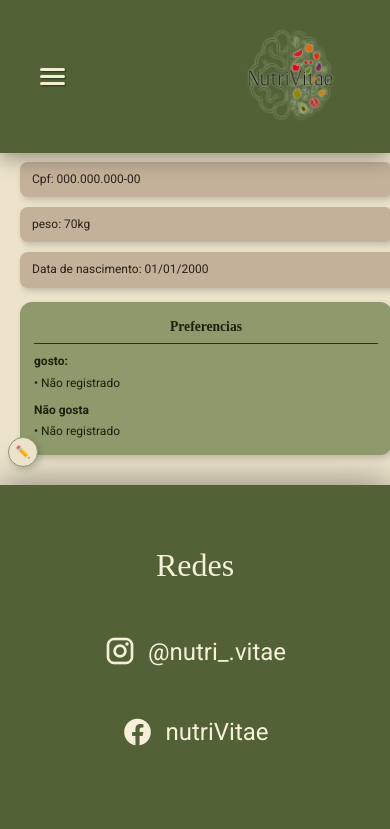
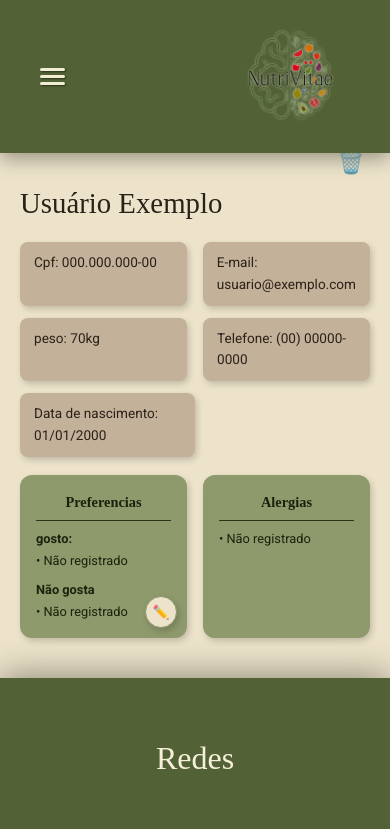
Before and after one commit to nutriVitae-hack2026/nutriVitae, a Vue app: page /login in a window 390 px wide. Shown: the top 829 px of the page. Built offline with nearby package versions, Linux system fonts and the light colour scheme; a web font is replaced by a local one.

Commit message:
feat: melhorias na responsividade e ajustes de estilo em componentes de login e agendamento

```diff
--- a/src/components/LoginUsuario/CadastroView.vue
+++ b/src/components/LoginUsuario/CadastroView.vue
@@ -100,8 +100,9 @@ const submitCadastro = () => {
 <style scoped>
 .cadastro-wrapper {
   position: relative;
-  min-width: 800px;
-  margin: 30px auto;
+  max-width: 900px;
+  /* Espaçamento no topo para não cobrir o formulário */
+  margin: 120px auto 40px auto;
   padding: 0 20px;
   box-sizing: border-box;
 }
@@ -110,7 +111,7 @@ const submitCadastro = () => {
   display: flex;
   justify-content: space-between;
   align-items: flex-start;
-  margin-bottom: 16px;
+  margin-bottom: 24px;
 }
 
 .main-heading {
@@ -122,29 +123,21 @@ const submitCadastro = () => {
 
 .welcome-badge {
   position: relative;
-  max-width: 850px;
-  margin: 0 auto;
-  padding: 20px;
-  min-height: 160px;
 }
+
+/* Removido o position: fixed para evitar sobreposição nos inputs */
 .serif-Title {
-  position: fixed;
-  top: 0;
-  right: 0;
+  position: absolute;
+  top: -120px;
+  right: -20px;
   background-color: #73441b;
   color: #f2ebd9;
-  padding: 30px 100px 30px 50px;
+  padding: 30px 60px 30px 40px;
   border-radius: 0 0 0 130px;
   box-shadow: -4px 4px 8px rgba(0, 0, 0, 0.2);
   text-align: center;
-  z-index: 10;
-}
-.welcome-badge h2 {
-  position: fixed;
-  color: #f1edd2;
-  font-size: 50px;
-  text-align: right;
-  line-height: 1.1;
+  font-size: 1.8rem;
+  line-height: 1.2;
 }
 
 .form-grid {
@@ -160,7 +153,7 @@ const submitCadastro = () => {
 }
 
 .right-col {
-  margin-top: 18px;
+  margin-top: 0; /* Ajustado para alinhar perfeitamente com a coluna esquerda */
 }
 
 .footer-passwords {
@@ -174,19 +167,19 @@ const submitCadastro = () => {
   position: relative;
   background-color: #d1bfa5;
   border-radius: 8px;
-  padding: 20px 12px;
+  padding: 12px 16px; /* Reduzido levemente o padding vertical para evitar excesso de altura */
   box-shadow: 2px 3px 6px rgba(0, 0, 0, 0.15);
   display: flex;
   align-items: center;
   justify-content: space-between;
   width: 100%;
-  margin-bottom: 10px;
+  box-sizing: border-box;
 }
 
 .label-text {
   color: #333f34;
   font-weight: 600;
-  font-size: 0.8rem;
+  font-size: 0.85rem;
 }
 
 .input-pill input {
@@ -194,7 +187,7 @@ const submitCadastro = () => {
   background: transparent;
   outline: none;
   width: 100%;
-  font-size: 0.8rem;
+  font-size: 0.85rem;
   color: #333f34;
   margin-left: 8px;
 }
@@ -237,8 +230,8 @@ const submitCadastro = () => {
   color: #333f34;
   border: none;
   border-radius: 8px;
-  padding: 10px 24px;
-  font-size: 0.8rem;
+  padding: 12px 28px;
+  font-size: 0.9rem;
   font-weight: 600;
   cursor: pointer;
   box-shadow: 2px 3px 6px rgba(0, 0, 0, 0.18);
--- a/src/components/LoginUsuario/DeletarPerfilView.vue
+++ b/src/components/LoginUsuario/DeletarPerfilView.vue
@@ -125,9 +125,10 @@ const confirmarExclusao = () => {
 
 <style scoped>
 .deletar-container {
-   position: relative;
-  min-width: 800px;
-  margin: 30px auto;
+  position: relative;
+  max-width: 850px;
+  /* Margem de topo para evitar que o Header cubra o conteúdo */
+  margin: 110px auto 40px auto;
   padding: 0 20px;
   box-sizing: border-box;
 }
@@ -159,12 +160,13 @@ const confirmarExclusao = () => {
 .input-pill {
   background-color: #D1BFA5;
   border-radius: 8px;
-  padding: 20px 12px;
+  padding: 12px 14px;
   box-shadow: 2px 3px 6px rgba(0, 0, 0, 0.15);
   color: #73441B;
-  font-size: 15px;
+  font-size: 0.85rem;
   width: 50%;
-   margin-bottom: 20px;
+  margin-bottom: 0; /* Removido para manter alinhamento uniforme com as linhas */
+  box-sizing: border-box;
 }
 
 .label-text {
@@ -185,12 +187,12 @@ const confirmarExclusao = () => {
   padding: 14px;
   box-shadow: 2px 3px 6px rgba(0, 0, 0, 0.15);
   color: #F1EDD2;
-  font-size: 0.75rem;
+  font-size: 0.8rem;
 }
 
 .card-title {
   text-align: center;
-  font-size: 0.85rem;
+  font-size: 0.9rem;
 }
 
 .card-divider {
@@ -203,6 +205,7 @@ const confirmarExclusao = () => {
 ul {
   list-style: none;
   padding-left: 0;
+  margin: 0;
 }
 
 .mt-2 {
@@ -219,7 +222,7 @@ ul {
   border: none;
   border-radius: 8px;
   padding: 10px 20px;
-  font-size: 0.8rem;
+  font-size: 0.85rem;
   font-weight: 600;
   cursor: pointer;
   box-shadow: 2px 3px 6px rgba(0, 0, 0, 0.18);
@@ -249,21 +252,24 @@ ul {
   max-width: 420px;
   text-align: center;
   color: #333F34;
+  box-shadow: 0 4px 12px rgba(0, 0, 0, 0.25);
 }
 
 .input-modal input {
   width: 100%;
-  padding: 10px;
+  padding: 10px 12px;
   border-radius: 8px;
   border: none;
+  outline: none;
   background-color: #D1BFA5;
   color: #333F34;
-  font-size: 0.75rem;
+  font-size: 0.85rem;
   margin-bottom: 20px;
+  box-sizing: border-box;
 }
 
 .input-modal input::placeholder {
-  color: #333F34;
+  color: #555;
 }
 
 .modal-actions {
--- a/src/components/LoginUsuario/EditarPerfilView.vue
+++ b/src/components/LoginUsuario/EditarPerfilView.vue
@@ -101,9 +101,10 @@ const salvar = () => {
 
 <style scoped>
 .editar-container {
-   position: relative;
-  min-width: 800px;
-  margin: 30px auto;
+  position: relative;
+  max-width: 850px;
+  /* Espaçamento superior suficiente para o Header fixo */
+  margin: 10px auto 40px auto;
   padding: 0 20px;
   box-sizing: border-box;
 }
@@ -132,19 +133,20 @@ const salvar = () => {
 .input-pill {
   background-color: #D1BFA5;
   border-radius: 8px;
-  padding: 15px 12px;
+  padding: 12px 14px;
   box-shadow: 2px 3px 6px rgba(0, 0, 0, 0.15);
   display: flex;
   align-items: center;
   justify-content: space-between;
   width: 100%;
-   margin-bottom: 15px;
+  margin-bottom: 12px;
+  box-sizing: border-box;
 }
 
 .label-text {
   color: #333F34;
   font-weight: 600;
-  font-size: 15px;
+  font-size: 0.9rem;
 }
 
 .label-text-card {
@@ -157,7 +159,7 @@ const salvar = () => {
   background: transparent;
   outline: none;
   width: 100%;
-  font-size: 0.8rem;
+  font-size: 0.85rem;
   color: #333F34;
   margin-left: 8px;
 }
@@ -173,7 +175,7 @@ const salvar = () => {
   padding: 14px;
   box-shadow: 2px 3px 6px rgba(0, 0, 0, 0.15);
   color: #F1EDD2;
-  font-size: 0.75rem;
+  font-size: 0.8rem;
 }
 
 .card-edit {
@@ -196,6 +198,7 @@ const salvar = () => {
 ul {
   list-style: none;
   padding-left: 0;
+  margin: 0;
 }
 
 .mt-2 {
@@ -208,7 +211,7 @@ ul {
   justify-content: center;
   align-items: center;
   gap: 16px;
-  margin-top: 14px;
+  margin-top: 20px;
 }
 
 .btn-pill {
@@ -217,7 +220,7 @@ ul {
   border: none;
   border-radius: 8px;
   padding: 10px 24px;
-  font-size: 0.8rem;
+  font-size: 0.85rem;
   font-weight: 600;
   cursor: pointer;
   box-shadow: 2px 3px 6px rgba(0, 0, 0, 0.18);
--- a/src/components/LoginUsuario/PerfilView.vue
+++ b/src/components/LoginUsuario/PerfilView.vue
@@ -116,31 +116,33 @@ const salvarAlteracoes = (novosDados) => {
 
 <style scoped>
 .perfil-container {
- position: relative;
-  min-width: 800px;
-  margin: 30px auto;
+  position: relative;
+  max-width: 900px;
+  /* Espaçamento superior suficiente para o Header fixo */
+  margin: 120px auto 40px auto;
   padding: 0 20px;
   box-sizing: border-box;
 }
 
 .delete-icon-btn {
   position: absolute;
-  top: 0;
+  top: -40px;
   right: 20px;
   background: none;
   border: none;
-  font-size: 1.2rem;
+  font-size: 1.4rem;
   cursor: pointer;
+  z-index: 5;
 }
 
 .profile-header {
   display: flex;
   align-items: center;
-  margin-bottom: 16px;
+  margin-bottom: 24px;
 }
 
 .user-name {
-  font-size: 1.8rem;
+  font-size: 2rem;
   font-weight: 500;
   color: #73441B;
 }
@@ -148,7 +150,7 @@ const salvarAlteracoes = (novosDados) => {
 .info-row {
   display: flex;
   gap: 20px;
-  margin-bottom: 30px;
+  margin-bottom: 16px; /* Reduzido levemente para um espaçamento mais uniforme */
 }
 
 .info-box, .small-box {
@@ -158,11 +160,12 @@ const salvarAlteracoes = (novosDados) => {
 .input-pill {
   background-color: #D1BFA5;
   border-radius: 8px;
-  padding: 20px 12px;
+  padding: 14px 16px; /* Ajustado o padding para alinhar com os outros campos do sistema */
   box-shadow: 2px 3px 6px rgba(0, 0, 0, 0.15);
   color: #73441B;
-  font-size: 15px;
+  font-size: 0.95rem;
   font-weight: 500;
+  box-sizing: border-box;
 }
 
 .label-text {
@@ -174,22 +177,22 @@ const salvarAlteracoes = (novosDados) => {
   display: grid;
   grid-template-columns: 1fr 1fr;
   gap: 16px;
-  margin-top: 14px;
+  margin-top: 20px;
 }
 
 .green-card {
   background-color: #9A9E70;
   border-radius: 12px;
-  padding: 14px;
+  padding: 16px;
   box-shadow: 2px 3px 6px rgba(0, 0, 0, 0.15);
   position: relative;
   color: #F1EDD2;
-  font-size: 0.75rem;
+  font-size: 0.85rem;
 }
 
 .card-title {
   text-align: center;
-  font-size: 0.85rem;
+  font-size: 1rem;
 }
 
 .card-divider {
@@ -215,18 +218,19 @@ ul {
 
 .floating-edit-btn {
   position: absolute;
-  bottom: -30px;
-  left: -30px;
+  bottom: 12px;
+  right: 12px; /* Ajustado a posição para dentro do card, evitando estourar as margens da página */
+  left: auto;
   background-color: #F1EDD2;
   border: 1px solid #9A9E70;
-  width: 32px;
-  height: 32px;
+  width: 36px;
+  height: 36px;
   border-radius: 50%;
   box-shadow: 2px 3px 6px rgba(0, 0, 0, 0.18);
   cursor: pointer;
   display: flex;
   align-items: center;
   justify-content: center;
-  font-size: 0.8rem;
+  font-size: 0.9rem;
 }
 </style>
--- a/src/components/LoginUsuario/index.vue
+++ b/src/components/LoginUsuario/index.vue
@@ -87,21 +87,23 @@ onMounted(() => {
 
 <style scoped>
 .perfil-container {
- position: relative;
-  min-width: 800px;
-  margin: 30px auto;
+  position: relative;
+  max-width: 850px;
+  /* Margem superior para livrar o Header fixo */
+  margin: 110px auto 40px auto;
   padding: 0 20px;
   box-sizing: border-box;
 }
 
 .delete-icon-btn {
   position: absolute;
-  top: 0;
+  top: -30px;
   right: 20px;
   background: none;
   border: none;
-  font-size: 1.2rem;
+  font-size: 1.3rem;
   cursor: pointer;
+  z-index: 5;
 }
 
 .profile-header {
@@ -119,13 +121,10 @@ onMounted(() => {
 .info-row {
   display: flex;
   gap: 16px;
-  margin-bottom: 10px;
+  margin-bottom: 12px;
 }
 
-.info-box {
-  width: 50%;
-}
-
+.info-box,
 .small-box {
   width: 50%;
 }
@@ -133,34 +132,35 @@ onMounted(() => {
 .input-pill {
   background-color: #C3B199;
   border-radius: 8px;
-  padding: 8px 12px;
+  padding: 10px 14px;
   box-shadow: 2px 3px 6px rgba(0, 0, 0, 0.18);
   color: #2b2118;
-  font-size: 0.75rem;
+  font-size: 0.85rem;
   font-weight: 500;
+  box-sizing: border-box;
 }
 
 .cards-grid {
   display: grid;
   grid-template-columns: 1fr 1fr;
   gap: 16px;
-  margin-top: 14px;
+  margin-top: 18px;
 }
 
 .green-card {
   background-color: #8E996C;
   border-radius: 12px;
-  padding: 14px;
+  padding: 16px;
   box-shadow: 2px 3px 6px rgba(0, 0, 0, 0.18);
   position: relative;
   color: #1a220c;
-  font-size: 0.75rem;
+  font-size: 0.8rem;
 }
 
 .card-title {
   text-align: center;
   font-weight: 600;
-  font-size: 0.85rem;
+  font-size: 0.9rem;
 }
 
 .card-divider {
@@ -187,18 +187,19 @@ ul {
 
 .floating-edit-btn {
   position: absolute;
-  bottom: -12px;
-  left: -12px;
+  bottom: 10px;
+  right: 10px; /* Ajustado para dentro do card no canto inferior direito */
+  left: auto;
   background-color: #ECE3CA;
   border: 1px solid #8E996C;
-  width: 30px;
-  height: 30px;
+  width: 32px;
+  height: 32px;
   border-radius: 50%;
   box-shadow: 2px 3px 6px rgba(0, 0, 0, 0.18);
   cursor: pointer;
   display: flex;
   align-items: center;
   justify-content: center;
-  font-size: 0.75rem;
+  font-size: 0.85rem;
 }
 </style>
--- a/src/components/consultas/agendamentoComponent.vue
+++ b/src/components/consultas/agendamentoComponent.vue
@@ -6,67 +6,27 @@ import { useAuth } from '@/composables/useAuth'
 const router = useRouter()
 const { usuarioLogado, isPaciente, isProfissional, carregarUsuario } = useAuth()
 
-// 1. Listas de Cadastrados no Sistema
 const listaProfissionais = ref([
-  {
-    id: 1,
-    nome: 'Dra. Carolina Paz Alencar',
-    telefone: '(47) 99999-1111',
-    email: 'carolina@email.com',
-    foto: '/public/usuarios/carolina-user.png'
-  },
-  {
-    id: 2,
-    nome: 'Dr. Alexandre Xavier',
-    telefone: '(47) 99999-2222',
-    email: 'alexandre@email.com',
-    foto: '/public/usuarios/alexandre-user.png'
-  },
-  {
-    id: 3,
-    nome: 'Dra. Fabiana Oliveira',
-    telefone: '(47) 99999-3333',
-    email: 'fabiana@email.com',
-    foto: '/public/usuarios/fabiana-user.png'
-  }
+  { id: 1, nome: 'Dra. Carolina Paz Alencar', telefone: '(47) 99999-1111', email: 'carolina@email.com', foto: '/usuarios/carolina-user.png' },
+  { id: 2, nome: 'Dr. Alexandre Xavier', telefone: '(47) 99999-2222', email: 'alexandre@email.com', foto: '/usuarios/alexandre-user.png' },
+  { id: 3, nome: 'Dra. Fabiana Oliveira', telefone: '(47) 99999-3333', email: 'fabiana@email.com', foto: '/usuarios/fabiana-user.png' }
 ])
 
 const listaPacientes = ref([
-  {
-    id: 101,
-    nome: 'Gabriel Lima da Costa',
-    telefone: '(47) 98888-1111',
-    email: 'gabriel@email.com',
-    foto: '/public/usuarios/gabriel-user(1).png'
-  },
-  {
-    id: 102,
-    nome: 'Amanda de Sousa Lima',
-    telefone: '(47) 98888-2222',
-    email: 'amanda@email.com',
-    foto: '/public/usuarios/amanda-user.png'
-  },
-  {
-    id: 103,
-    nome: 'Carlos Eduardo da Silva',
-    telefone: '(47) 98888-3333',
-    email: 'carlos@email.com',
-    foto: '/public/usuarios/eduardo-user.png'
-  }
+  { id: 101, nome: 'Gabriel Lima da Costa', telefone: '(47) 98888-1111', email: 'gabriel@email.com', foto: '/usuarios/gabriel-user(1).png' },
+  { id: 102, nome: 'Amanda de Sousa Lima', telefone: '(47) 98888-2222', email: 'amanda@email.com', foto: '/usuarios/amanda-user.png' },
+  { id: 103, nome: 'Carlos Eduardo da Silva', telefone: '(47) 98888-3333', email: 'carlos@email.com', foto: '/usuarios/eduardo-user.png' }
 ])
 
-// Variáveis para guardar IDs selecionados nos dropdowns
 const profissionalSelecionadoId = ref('')
 const pacienteSelecionadoId = ref('')
 
-// Estrutura do agendamento
 const agendamento = ref({
-  usuario: { nome: '', telefone: '', email: '', foto: null },
-  profissional: { nome: '', telefone: '', email: '', foto: null },
+  usuario: { nome: '', telefone: '', email: '', foto: null, senha: '' },
+  profissional: { nome: '', telefone: '', email: '', foto: null, senha: '' },
   consulta: { data: '', horario: '', tipo: 'Presencial' }
 })
 
-// Carrega os dados do usuário autenticado assim que o componente entra na tela
 onMounted(() => {
   carregarUsuario()
 
@@ -76,20 +36,21 @@ onMounted(() => {
         nome: usuarioLogado.value.nome || '',
         telefone: usuarioLogado.value.telefone || '',
         email: usuarioLogado.value.email || '',
-        foto: usuarioLogado.value.foto || null
+        foto: usuarioLogado.value.foto || null,
+        senha: usuarioLogado.value.senha || ''
       }
     } else if (isProfissional.value) {
       agendamento.value.profissional = {
         nome: usuarioLogado.value.nome || '',
         telefone: usuarioLogado.value.telefone || '',
         email: usuarioLogado.value.email || '',
-        foto: usuarioLogado.value.foto || null
+        foto: usuarioLogado.value.foto || null,
+        senha: usuarioLogado.value.senha || ''
       }
     }
   }
 })
 
-// Converte arquivo enviado para Base64
 function converterParaBase64(arquivo, callback) {
   if (arquivo.size > 1024 * 1024) {
     alert('Selecione uma imagem menor que 1MB.')
@@ -118,7 +79,6 @@ function aoSelecionarFotoProfissional(event) {
   }
 }
 
-// Observa mudanças de seleção do Profissional (quando o paciente seleciona alguém)
 watch(profissionalSelecionadoId, (novoId) => {
   if (isPaciente.value) {
     const prof = listaProfissionais.value.find((p) => p.id === Number(novoId))
@@ -126,7 +86,6 @@ watch(profissionalSelecionadoId, (novoId) => {
   }
 })
 
-// Observa mudanças de seleção do Paciente (quando o profissional seleciona alguém)
 watch(pacienteSelecionadoId, (novoId) => {
   if (isProfissional.value) {
     const pac = listaPacientes.value.find((p) => p.id === Number(novoId))
@@ -136,7 +95,6 @@ watch(pacienteSelecionadoId, (novoId) => {
 
 function validarFormulario() {
   const { usuario, profissional, consulta } = agendamento.value
-
   if (
     !usuario.nome ||
     !usuario.telefone ||
@@ -150,7 +108,6 @@ function validarFormulario() {
     alert('Preencha ou selecione todas as informações do profissional, usuário e consulta.')
     return false
   }
-
   return true
 }
 
@@ -168,18 +125,12 @@ function agendar() {
 </script>
 
 <template>
-  <main class="container">
-    <h1>Agendar Consulta</h1>
+  <main class="agendamento-page">
+    <h1 class="main-title">Agendar Consulta</h1>
 
-    <!-- ======================================================== -->
-    <!-- MODO 1: PACIENTE LOGADO                                  -->
-    <!-- ======================================================== -->
     <template v-if="isPaciente">
-      <section>
-        <div class="divider">
-          <span>Escolha o Profissional</span>
-        </div>
-
+      <section class="section-block">
+        <div class="divider"><span>Escolha o Profissional</span></div>
         <div class="grid-form">
           <div class="input-card full-width">
             <label for="select-prof">Profissional:</label>
@@ -201,27 +152,21 @@ function agendar() {
         </div>
       </section>
 
-      <section>
-        <div class="divider">
-          <span>Seus Dados (Usuário)</span>
-        </div>
-
+      <section class="section-block">
+        <div class="divider"><span>Seus Dados (Usuário)</span></div>
         <div class="grid-form">
           <div class="input-card">
             <label for="usr-nome">Nome:</label>
             <input id="usr-nome" type="text" v-model="agendamento.usuario.nome" />
           </div>
-
           <div class="input-card">
             <label for="usr-tel">Telefone:</label>
             <input id="usr-tel" type="text" v-model="agendamento.usuario.telefone" />
           </div>
-
           <div class="input-card full-width">
             <label for="usr-email">E-mail:</label>
             <input id="usr-email" type="email" v-model="agendamento.usuario.email" />
           </div>
-
           <div class="input-card full-width">
             <label for="usr-foto">Sua Foto:</label>
             <input id="usr-foto" type="file" accept="image/*" @change="aoSelecionarFotoUsuario" />
@@ -230,31 +175,22 @@ function agendar() {
       </section>
     </template>
 
-    <!-- ======================================================== -->
-    <!-- MODO 2: PROFISSIONAL LOGADO                              -->
-    <!-- ======================================================== -->
     <template v-else-if="isProfissional">
-      <section>
-        <div class="divider">
-          <span>Seus Dados (Profissional)</span>
-        </div>
-
+      <section class="section-block">
+        <div class="divider"><span>Seus Dados (Profissional)</span></div>
         <div class="grid-form">
           <div class="input-card">
             <label for="prof-nome">Nome:</label>
             <input id="prof-nome" type="text" v-model="agendamento.profissional.nome" />
           </div>
-
           <div class="input-card">
             <label for="prof-tel">Telefone:</label>
             <input id="prof-tel" type="text" v-model="agendamento.profissional.telefone" />
           </div>
-
           <div class="input-card full-width">
             <label for="prof-email">E-mail:</label>
             <input id="prof-email" type="email" v-model="agendamento.profissional.email" />
           </div>
-
           <div class="input-card full-width">
             <label for="prof-foto">Sua Foto:</label>
             <input id="prof-foto" type="file" accept="image/*" @change="aoSelecionarFotoProfissional" />
@@ -262,11 +198,8 @@ function agendar() {
         </div>
       </section>
 
-      <section>
-        <div class="divider">
-          <span>Escolha o Paciente</span>
-        </div>
-
+      <section class="section-block">
+        <div class="divider"><span>Escolha o Paciente</span></div>
         <div class="grid-form">
           <div class="input-card full-width">
             <label for="select-pac">Paciente:</label>
@@ -277,7 +210,6 @@ function agendar() {
               </option>
             </select>
           </div>
-
           <div v-if="agendamento.usuario.nome" class="profile-preview full-width">
             <img :src="agendamento.usuario.foto || 'https://via.placeholder.com/150'" class="preview-avatar" />
             <div>
@@ -289,32 +221,23 @@ function agendar() {
       </section>
     </template>
 
-    <!-- ======================================================== -->
-    <!-- MODO 3: SEM LOGIN                                        -->
-    <!-- ======================================================== -->
     <template v-else>
       <div class="nao-logado">
         <p>Você precisa estar logado para realizar um agendamento.</p>
       </div>
     </template>
 
-    <!-- SEÇÃO SOBRE A CONSULTA -->
-    <section v-if="isPaciente || isProfissional">
-      <div class="divider">
-        <span>Sobre a Consulta</span>
-      </div>
-
+    <section v-if="isPaciente || isProfissional" class="section-block">
+      <div class="divider"><span>Sobre a Consulta</span></div>
       <div class="grid-form">
         <div class="input-card">
           <label for="data">Data:</label>
           <input id="data" type="date" v-model="agendamento.consulta.data" />
         </div>
-
         <div class="input-card">
           <label for="horario">Horário:</label>
           <input id="horario" type="time" v-model="agendamento.consulta.horario" />
         </div>
-
         <div class="input-card full-width">
           <label for="tipo">Tipo de agendamento:</label>
           <select id="tipo" v-model="agendamento.consulta.tipo">
@@ -330,17 +253,23 @@ function agendar() {
 </template>
 
 <style scoped>
-.container {
+/* Adicionando margem no container principal para resolver o corte na tela */
+.agendamento-page {
   max-width: 800px;
-  margin: 0 auto;
+  margin: 70px auto 40px auto;
   padding: 20px;
+  box-sizing: border-box;
 }
 
-h1 {
+.main-title {
   color: #73441b;
   text-align: center;
   font-size: 3rem;
-  margin-bottom: 16px;
+  margin-bottom: 24px;
+}
+
+.section-block {
+  margin-bottom: 20px;
 }
 
 .nao-logado {
@@ -350,7 +279,6 @@ h1 {
   padding: 40px 0;
 }
 
-/* Linha divisória */
 .divider {
   display: flex;
   align-items: center;
@@ -370,7 +298,6 @@ h1 {
   font-weight: bold;
 }
 
-/* Layout do formulário */
 .grid-form {
   display: grid;
   grid-template-columns: 1fr 1fr;
@@ -409,12 +336,6 @@ h1 {
   font-weight: bold;
 }
 
-.input-card select option {
-  background-color: #cbba9c;
-  color: #4b5a32;
-}
-
-/* Preview do item selecionado */
 .profile-preview {
   display: flex;
   align-items: center;
@@ -432,12 +353,6 @@ h1 {
   object-fit: cover;
 }
 
-.profile-preview p {
-  margin: 2px 0;
-  color: #333f34;
-  font-size: 0.9rem;
-}
-
 .btn-agendar {
   width: 100%;
   margin-top: 24px;
--- a/src/components/consultas/resumoComponent.vue
+++ b/src/components/consultas/resumoComponent.vue
@@ -229,7 +229,7 @@ function fecharModal() {
 .resumo-container {
   position: relative;
   max-width: 850px;
-  margin: 0 auto;
+  margin: 120 auto 40px auto;
   padding: 20px;
   min-height: 500px;
 }
```
Also changed, not shown: src/components/consultas/editarComponent.vue (+14 -1 lines), src/components/consultas/excluirComponent.vue (+13 -2 lines), src/composables/useAuth.js (+16 -10 lines).
